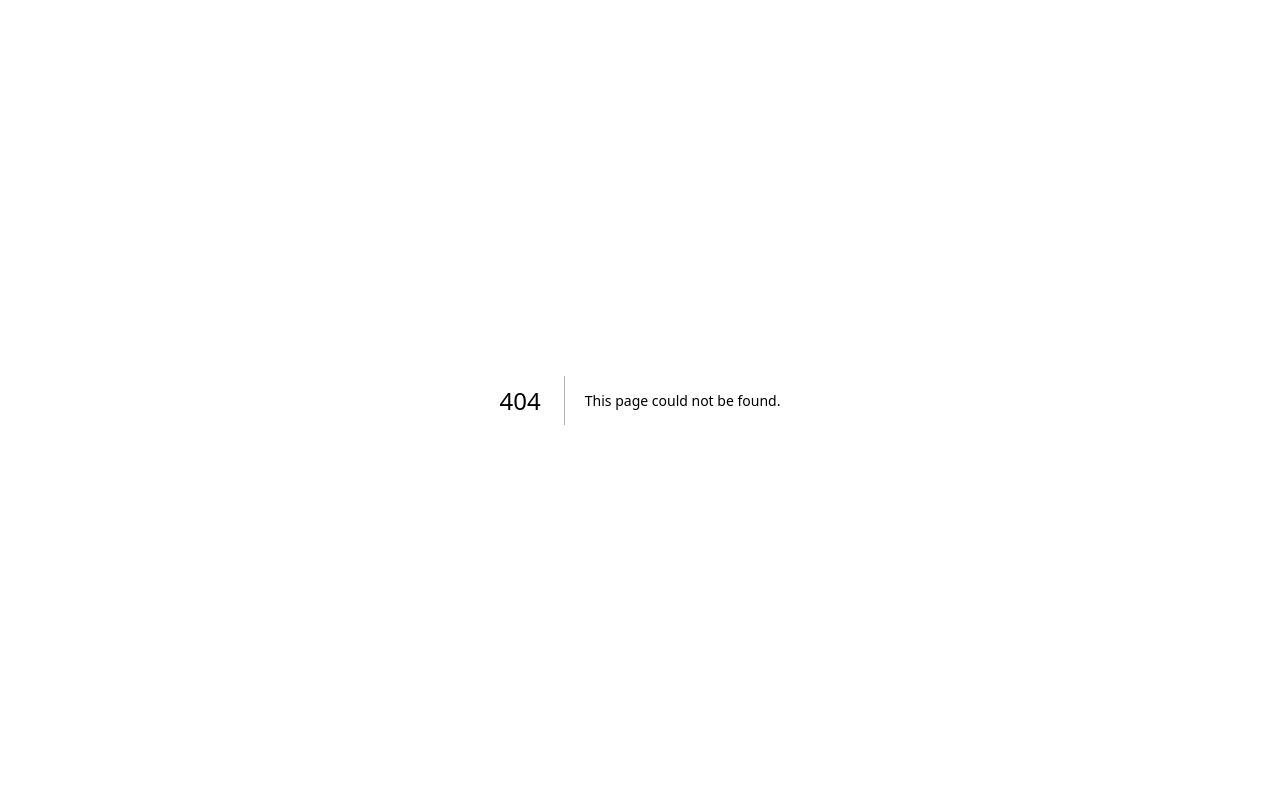
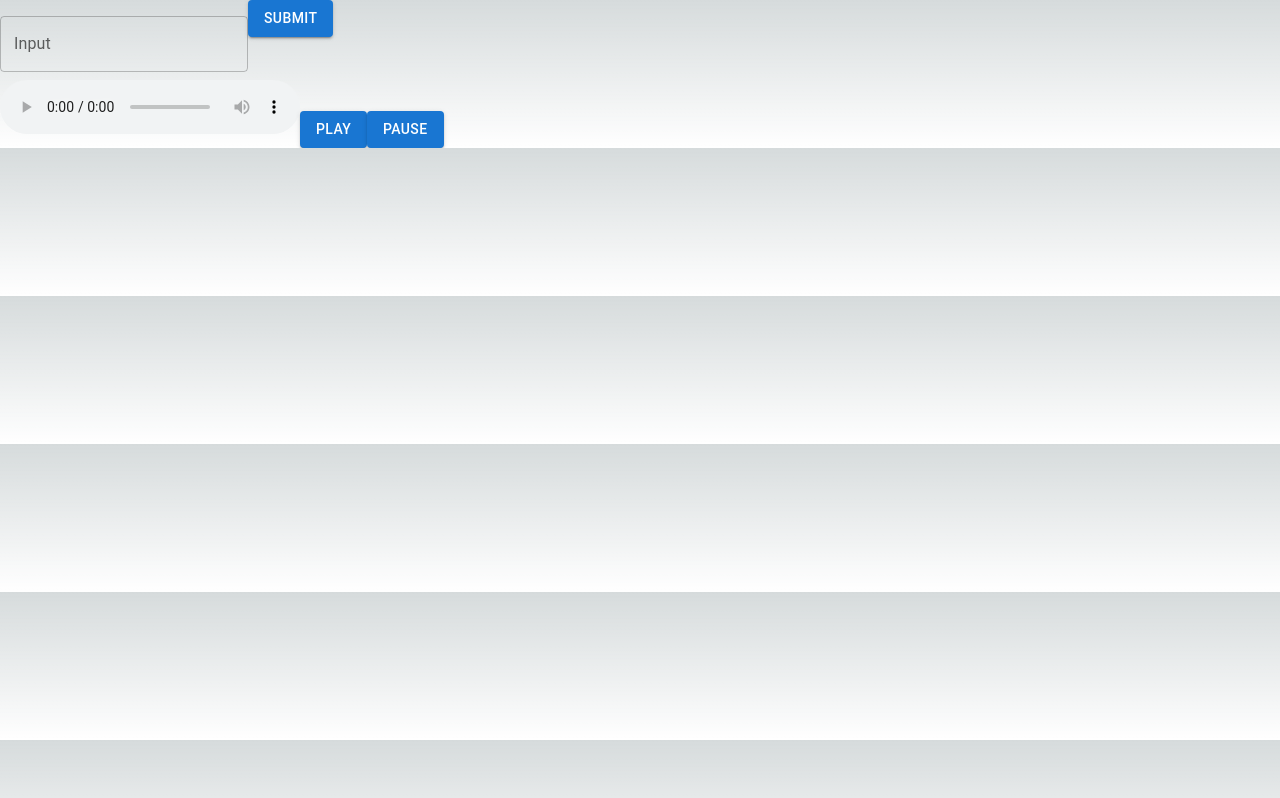
Before and after one commit to humanbright/study-assistant, a Next.js app in the folder study-assistant/: page /tts in a window 1280 px wide. Before the commit this address had no page. Built offline with nearby package versions, Linux system fonts and the light colour scheme.

Commit message:
Add tts page

```diff
--- /dev/null
+++ b/study-assistant/app/tts/page.js
@@ -0,0 +1,75 @@
+'use client';
+
+import React, { useState } from 'react';
+import { TextField, Button } from '@mui/material';
+
+export default function MyForm() {
+  const [inputValue, setInputValue] = useState('');
+  const [audioData, setAudioData] = useState(null);
+
+  const handleSubmit = async (e) => {
+    e.preventDefault();
+    // Perform submit logic here
+    console.log('Submitted:', inputValue);
+    await fetchAudio(inputValue);
+  };
+
+  const fetchAudio = async (input) => {
+    try {
+      const response = await fetch('/api/tts', {
+        method: 'POST',
+        headers: {
+          'Content-Type': 'application/json'
+        },
+        body: JSON.stringify({ text: input })
+      });
+      if (response.ok) {
+        const audioBlob = await response.blob();
+        const audioUrl = URL.createObjectURL(audioBlob);
+        setAudioData(audioUrl);
+      } else {
+        console.error('Error fetching audio');
+      }
+    } catch (error) {
+      console.error('Error fetching audio:', error);
+    }
+  };
+
+  const handlePlay = () => {
+    const audioElement = document.getElementById('audio-player');
+    audioElement.play();
+  };
+
+  const handlePause = () => {
+    const audioElement = document.getElementById('audio-player');
+    audioElement.pause();
+  };
+
+  const handleChange = (e) => {
+    setInputValue(e.target.value);
+  };
+
+  return (
+    <>
+      <form onSubmit={handleSubmit}>
+        <TextField
+          label="Input"
+          value={inputValue}
+          onChange={handleChange}
+          variant="outlined"
+          margin="normal"
+        />
+        <Button type="submit" variant="contained" color="primary">
+          Submit
+        </Button>
+      </form>
+      <audio id="audio-player" src={audioData} controls />
+      <Button variant="contained" color="primary" onClick={handlePlay}>
+        Play
+      </Button>
+      <Button variant="contained" color="primary" onClick={handlePause}>
+        Pause
+      </Button>
+    </>
+  );
+};
```
